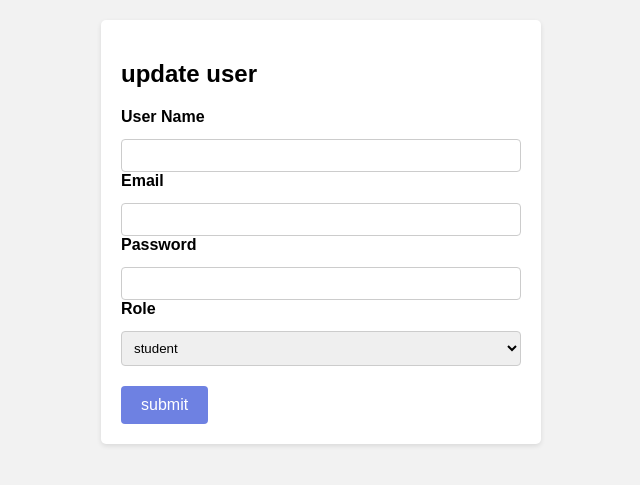
After one commit to latifaChakir/plateforme-des-quizzes, a PHP site: page /admin/crud_persone/update_user.php?id=1 in a window 1280 px wide. The commit adds this page. Shown: the top 485 px of the page, without its empty margins (319-959 px from the left). Run offline with PHP 8.4, Linux system fonts and the light colour scheme; data that the repository does not hold is empty.

Commit message:
crud user & login done

```diff
--- a/admin/crud_persone/modale_ajout.php
+++ b/admin/crud_persone/add_user.php
@@ -6,10 +6,11 @@ if (isset($_POST['submit'])) {
     $user_name = $_POST['user_name'];
     $email = $_POST['email'];
     $password_user = $_POST['password_user'];
+    $hashpwd=password_hash($password_user,PASSWORD_DEFAULT);
     $role = $_POST['role'];
 
     // Insert data into the personne table
-    $query = "INSERT INTO personne (user_name, email, password_user) VALUES ('$user_name', '$email', '$password_user')";
+    $query = "INSERT INTO personne (user_name, email, password_user) VALUES ('$user_name', '$email', '$hashpwd')";
 
     // Execute the query
     $result = mysqli_query($conn, $query);
--- /dev/null
+++ b/admin/crud_persone/update_user.php
@@ -0,0 +1,129 @@
+<?php
+include('../../connect.php');
+
+$id=$_GET['id'];
+$query="SELECT * FROM personne inner join autority_user on autority_user.user_id=personne.user_id WHERE personne.user_id='$id'";
+
+$result=mysqli_query($conn,$query);
+
+
+$row = mysqli_fetch_assoc($result);
+   $user_name = $row['user_name'];
+    $email = $row['email'];
+    $password_user = $row['password_user'];
+    $role=$row['role_name'];
+if(isset($_POST['update'])){
+
+    $user_name = $_POST['user_name'];
+    $email = $_POST['email'];
+    $password_user = $_POST['password_user'];
+    $role = $_POST['role'];
+
+    $update="UPDATE personne set user_name='$user_name',email='$email',password_user='$password_user' where personne.user_id='$id' ";
+
+    mysqli_query($conn,$update);
+
+    if ($result) {
+        // Get the last inserted user_id
+        $user_id = mysqli_insert_id($conn);
+
+        // Insert data into the autority_user table
+        $rol_update = "UPDATE autority_user  set role_name='$role'where autority_user.user_id='$id'  ";
+        $rol_result = mysqli_query($conn, $rol_update);
+    }else{
+        echo 'eroor';
+    }
+}
+
+?>
+
+
+<!DOCTYPE html>
+<html lang="en">
+<head>
+    <meta charset="UTF-8">
+    <meta name="viewport" content="width=device-width, initial-scale=1.0">
+    <title>Add User</title>
+    <style>
+        body {
+            font-family: Arial, sans-serif;
+            margin: 0;
+            padding: 20px;
+            background-color: #f2f2f2;
+        }
+
+        .container {
+            max-width: 400px;
+            margin: 0 auto;
+            background-color: #fff;
+            padding: 20px;
+            border-radius: 5px;
+            box-shadow: 0 2px 5px rgba(0, 0, 0, 0.1);
+        }
+
+        .input-field {
+            display: block;
+            margin-top: 13px;
+            width: 100%;
+            padding: 8px;
+            border: 1px solid #ccc;
+            border-radius: 4px;
+            box-sizing: border-box;
+        }
+
+        .input-field:focus {
+            border-color: #6e81e2;
+            outline: none;
+        }
+
+        .label {
+            font-weight: bold;
+        }
+
+        .submit-btn {
+            margin-top: 20px;
+            padding: 10px 20px;
+            background-color: #6e81e2;
+            color: #fff;
+            border: none;
+            border-radius: 4px;
+            cursor: pointer;
+            font-size: 16px;
+        }
+
+        .submit-btn:hover {
+            background-color: #5266c9;
+        }
+    </style>
+</head>
+<body>
+    <div class="container">
+        <h2>update user</h2>
+        <form action="" method="POST" id="form">
+            <label for="user_name" class="label">User Name</label>
+            <input type="text" name="user_name" id="user_name" class="input-field" value="<?php echo $user_name?>">
+
+            <label for="email" class="label">Email</label>
+            <input type="text" name="email" id="email" class="input-field"value="<?php echo $email?>">
+
+            <label for="password_user" class="label">Password</label>
+            <input type="password" name="password_user" id="password_user" class="input-field"value="<?php echo $password_user?>">
+
+            <label for="role" class="label">Role</label>
+            <select name="role" id="role" class="input-field"value="<?php echo $role?>">
+
+
+
+
+
+                    <option value="student"> student </option>
+                    <option value="admin"> admin </option>
+
+
+            </select>
+
+            <button type="submit" name="update" class="submit-btn">submit</button>
+        </form>
+    </div>
+</body>
+</html>
```
Also changed, not shown: admin/crud_persone/delete_user.php (added, +10 -0 lines), admin/crud_persone/index.php (+7 -4 lines), login.php (+14 -10 lines).
